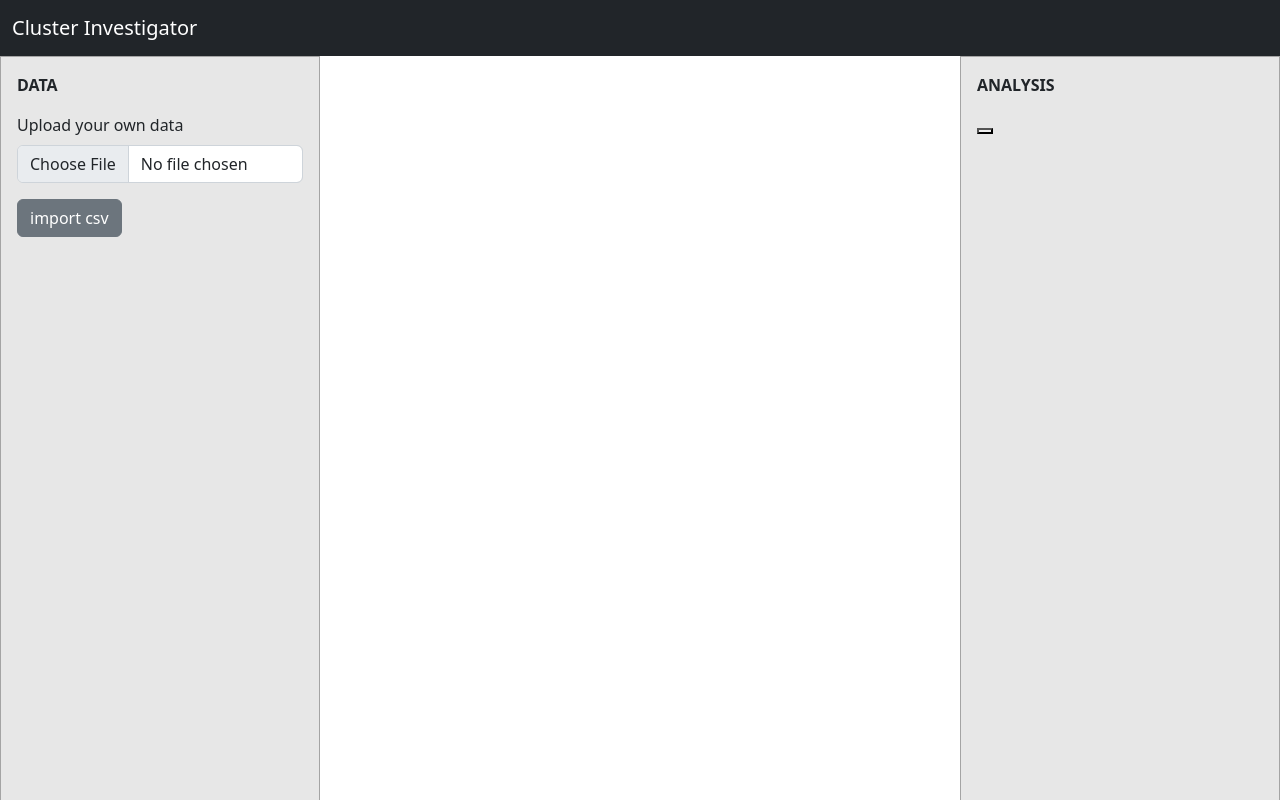
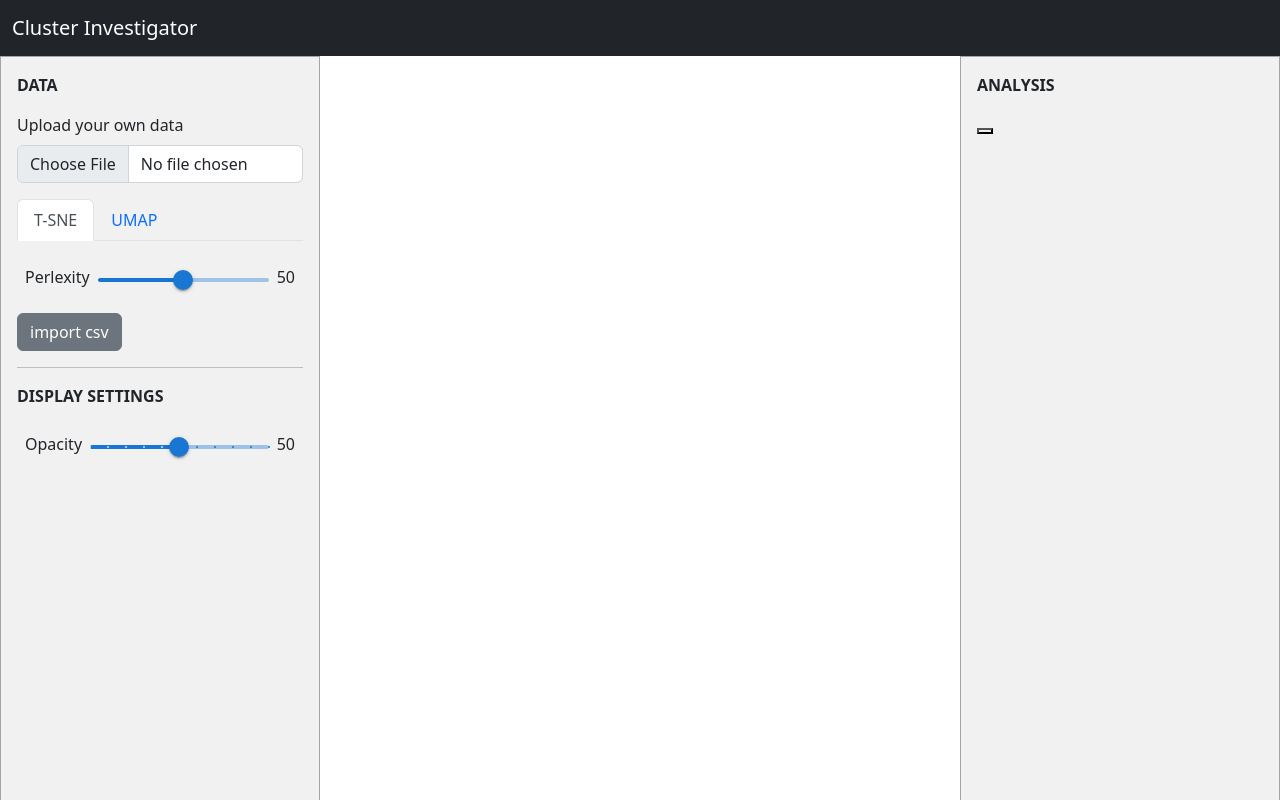
Before and after one commit to carolynwanf/Cluster-Research, a React (Create React App) app in the folder frontend/: page / in a window 1280 px wide. Built offline with nearby package versions, Linux system fonts and the light colour scheme; no server answers.

Commit message:
Added more controls
Perplexity and opacity sliders, and ability to change the reduction method

```diff
--- a/frontend/package.json
+++ b/frontend/package.json
@@ -3,6 +3,9 @@
   "version": "0.1.0",
   "private": true,
   "dependencies": {
+    "@emotion/react": "^11.10.5",
+    "@emotion/styled": "^11.10.5",
+    "@mui/material": "^5.10.12",
     "@testing-library/jest-dom": "^5.16.5",
     "@testing-library/react": "^13.4.0",
     "@testing-library/user-event": "^13.5.0",
--- a/frontend/src/App.css
+++ b/frontend/src/App.css
@@ -139,7 +139,7 @@ body {
 
 /* Left panel */
 .panel {
-  background-color: rgb(231, 231, 231);
+  background-color: rgb(241, 241, 241);
   border: 1px solid rgb(164, 164, 164);
   width: 320px;
   height: 100vh;
@@ -165,3 +165,21 @@ html, body {margin: 0; height: 100%; overflow: hidden}
 path {
   stroke:blue;
 }
+
+.sliderBlock {
+  display:flex;
+  padding: 0.5em;
+  justify-content: space-between;
+}
+
+div.sliderBlock p {
+  padding: 0 0.5em 0 0;
+}
+
+div.sliderBlock p.paramValue {
+  padding: 0 0 0 0.5em;
+}
+
+div.sliderBlock Slider{
+  width:50%;
+}
--- a/frontend/src/components/LeftPanel.js
+++ b/frontend/src/components/LeftPanel.js
@@ -1,21 +1,27 @@
 import "../App.css";
 import { useState, useEffect } from "react";
 import Button from "react-bootstrap/Button";
+import Tab from "react-bootstrap/Tab";
+import Tabs from "react-bootstrap/Tabs";
+import Form from "react-bootstrap/Form";
 import axios from "axios";
-import Form from "react-bootstrap/Form";
-import { drawGraph, clearSVG } from "../graph.js";
+import { drawGraph, clearSVG, changeOpacity } from "../graph.js";
+import Slider from "@mui/material/Slider";
 
 const localDevURL = "http://127.0.0.1:5000/";
 
 // Data upload + control panel
 export const LeftPanel = ({ width, height }) => {
   const [file, setFile] = useState();
+  const [opacity, setOpacity] = useState(50);
+  const [reductionMethod, setReductionMethod] = useState("TSNE");
+  const [perplexity, setPerplexity] = useState(50);
 
   // File reader
   const fileReader = new FileReader();
 
   // Set file on file upload
-  const handleOnChange = (e) => {
+  const handleFileChange = (e) => {
     setFile(e.target.files[0]);
   };
 
@@ -26,11 +32,16 @@ export const LeftPanel = ({ width, height }) => {
     if (file) {
       fileReader.onload = function (event) {
         const csvOutput = event.target.result;
-        console.log(csvOutput);
+        console.log("reductionMethod", reductionMethod);
+
+        let req = { data: csvOutput, reductionMethod: reductionMethod };
+
+        // Constructing request based on reduction Method
+        if (reductionMethod === "TSNE") {
+          req.perplexity = perplexity;
+        }
         axios
-          .post(localDevURL + "upload-data", {
-            data: csvOutput,
-          })
+          .post(localDevURL + "upload-data", req)
           .then((response) => {
             console.log("SUCCESS", response.data.data);
             let dataToPlot = response.data.data;
@@ -43,6 +54,27 @@ export const LeftPanel = ({ width, height }) => {
       };
 
       fileReader.readAsText(file);
+    }
+  };
+
+  // SLIDERS
+
+  // Handle opacity changes
+  const handleOpacityChange = (event, newOpacity) => {
+    if (newOpacity !== opacity) {
+      setOpacity(newOpacity);
+    }
+  };
+
+  useEffect(() => {
+    console.log("changing opacity", opacity / 100);
+    changeOpacity(opacity / 100);
+  }, [opacity]);
+
+  // Handle perplexity changes
+  const handlePerplexityChange = (event, newPerplexity) => {
+    if (newPerplexity !== perplexity) {
+      setPerplexity(newPerplexity);
     }
   };
 
@@ -65,10 +97,33 @@ export const LeftPanel = ({ width, height }) => {
   return (
     <div className="left panel">
       <p className="title">Data</p>
+      {/* File selection */}
       <Form.Group controlId="formFile" className="mb-3">
         <Form.Label>Upload your own data</Form.Label>
-        <Form.Control type="file" accept=".csv" onChange={handleOnChange} />
+        <Form.Control type="file" accept=".csv" onChange={handleFileChange} />
       </Form.Group>
+      {/* Dimensionality reduction method selection */}
+      <Tabs
+        activeKey={reductionMethod}
+        onSelect={(k) => setReductionMethod(k)}
+        id="dimentionalityTabs"
+        className="mb-3"
+      >
+        <Tab eventKey="TSNE" title="T-SNE">
+          <div class="sliderBlock">
+            <p>Perlexity</p>
+            <Slider
+              aria-label="perplexity"
+              value={perplexity}
+              onChange={handlePerplexityChange}
+              min={0}
+              max={100}
+            />
+            <p class="paramValue">{perplexity}</p>
+          </div>
+        </Tab>
+        <Tab eventKey="UMAP" title="UMAP"></Tab>
+      </Tabs>
       <Button
         id="dataUploadButton"
         variant="secondary"
@@ -78,6 +133,21 @@ export const LeftPanel = ({ width, height }) => {
       >
         import csv
       </Button>
+      <hr />
+      <p className="title"> Display settings</p>
+      <div class="sliderBlock">
+        <p>Opacity</p>
+        <Slider
+          aria-label="opacity"
+          value={opacity}
+          onChange={handleOpacityChange}
+          step={10}
+          marks
+          min={0}
+          max={100}
+        />
+        <p class="paramValue">{opacity}</p>
+      </div>
     </div>
   );
 };
--- a/frontend/src/graph.js
+++ b/frontend/src/graph.js
@@ -1,27 +1,4 @@
 import * as d3 from "d3";
-
-let defaultData = [
-  [3615, 3624, "Alabama"],
-  [365, 6315, "Alaska"],
-  [2212, 4530, "Arizona"],
-  [2110, 3378, "Arkansas"],
-  [21198, 5114, "California"],
-  [2541, 4884, "Colorado"],
-  [3100, 5348, "Connecticut"],
-  [579, 4809, "Delaware"],
-  [8277, 4815, "Florida"],
-  [4931, 4091, "Georgia"],
-  [868, 4963, "Hawaii"],
-  [813, 4119, "Idaho"],
-  [11197, 5107, "Illinois"],
-  [5313, 4458, "Indiana"],
-  [2861, 4628, "Iowa"],
-  [2280, 4669, "Kansas"],
-  [3387, 3712, "Kentucky"],
-  [3806, 3545, "Louisiana"],
-  [1058, 3694, "Maine"],
-  [4122, 5299, "Maryland"],
-];
 
 // Storing state location data for quicker access
 let database = {};
@@ -49,14 +26,9 @@ function drawGraph(width, height, dataFromFront) {
   // SVG
   var svg = d3.select("#containerSVG");
 
-  // drawing graph with info
-  let d = defaultData;
-
-  // Re-setting database and using uploaded data to draw if data base been uploaded
-  if (dataFromFront.length > 0) {
-    database = {};
-    d = dataFromFront;
-  }
+  // Re-setting database and using uploaded data to draw when data has been loaded
+  database = {};
+  let d = dataFromFront;
 
   var d_extent_x = d3.extent(d, (d) => +d[0]),
     d_extent_y = d3.extent(d, (d) => +d[1]);
@@ -150,4 +122,8 @@ function makeid(length) {
   return result;
 }
 
-export { drawGraph, checkPoints, reset, clearSVG };
+function changeOpacity(opacity) {
+  d3.selectAll("circle").attr("opacity", opacity);
+}
+
+export { drawGraph, checkPoints, reset, clearSVG, changeOpacity };
```
Also changed, not shown: 2 other files (tests, documents, lock files or other folders).
